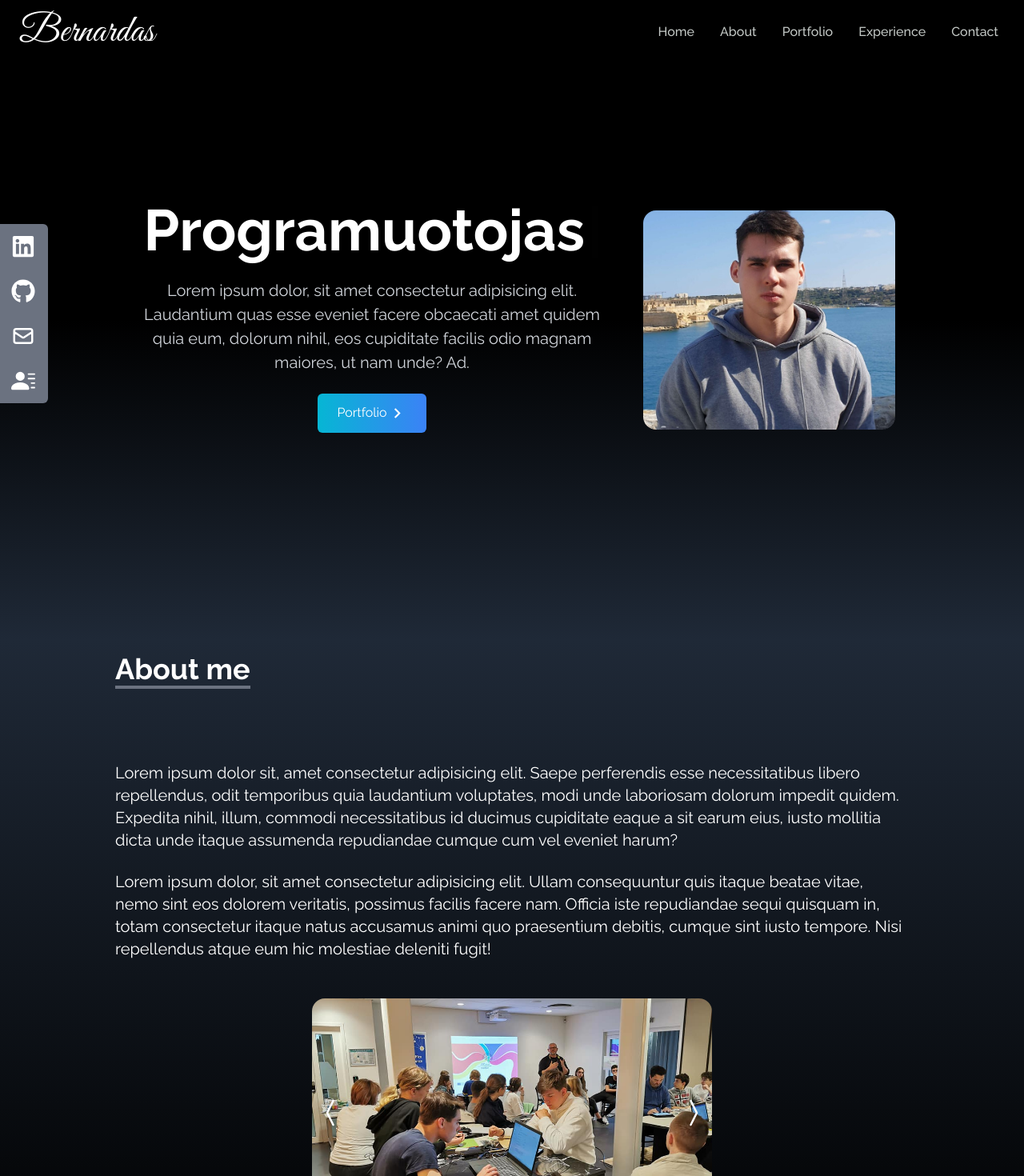
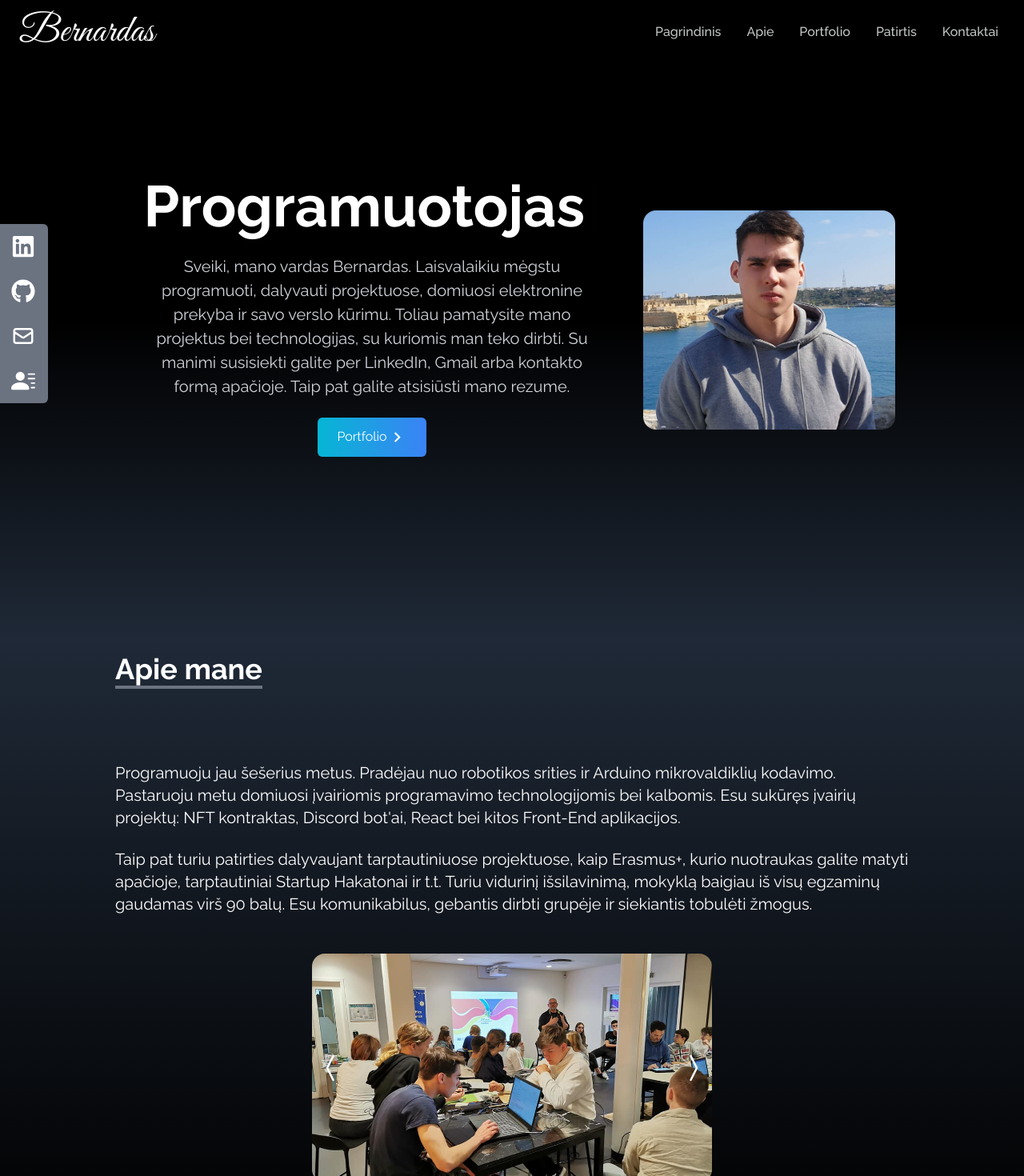
Before and after one commit to bernardas77/port-ber, a React (Create React App) app: page / in a window 1280 px wide. Shown: the top 1470 px of the page at 80% size. Built offline with nearby package versions, Linux system fonts and the light colour scheme.

Commit message:
final react-app

```diff
--- a/src/components/About.jsx
+++ b/src/components/About.jsx
@@ -24,22 +24,22 @@ const About = () => {
   const [CurrSrc, SetCurrSrc] = useState(0);
 
   return (
-    <div name='about' className='w-full h-fit bg-gradient-to-b from-gray-800 to-black text-white pb-14'>
+    <div name='apie' className='w-full h-fit bg-gradient-to-b from-gray-800 to-black text-white pb-14'>
       <div className='max-w-screen-lg p-4 mx-auto flex flex-col justify-center w-full h-full'>
         <div className='pb-4'>
           <p className='text-4xl font-bold inline border-b-4 border-gray-500'>
-            About me
+            Apie mane
           </p>
         </div>
 
         <p className='text-xl mt-20'>
-          Lorem ipsum dolor sit, amet consectetur adipisicing elit. Saepe perferendis esse necessitatibus libero repellendus, odit temporibus quia laudantium voluptates, modi unde laboriosam dolorum impedit quidem. Expedita nihil, illum, commodi necessitatibus id ducimus cupiditate eaque a sit earum eius, iusto mollitia dicta unde itaque assumenda repudiandae cumque cum vel eveniet harum?
+          Programuoju jau šešerius metus. Pradėjau nuo robotikos srities ir Arduino mikrovaldiklių kodavimo. Pastaruoju metu domiuosi įvairiomis programavimo technologijomis bei kalbomis. Esu sukūręs įvairių projektų: NFT kontraktas, Discord bot'ai, React bei kitos Front-End aplikacijos.
         </p>
 
         <br />
 
         <p className='text-xl'>
-          Lorem ipsum dolor, sit amet consectetur adipisicing elit. Ullam consequuntur quis itaque beatae vitae, nemo sint eos dolorem veritatis, possimus facilis facere nam. Officia iste repudiandae sequi quisquam in, totam consectetur itaque natus accusamus animi quo praesentium debitis, cumque sint iusto tempore. Nisi repellendus atque eum hic molestiae deleniti fugit!
+          Taip pat turiu patirties dalyvaujant tarptautiniuose projektuose, kaip Erasmus+, kurio nuotraukas galite matyti apačioje, tarptautiniai Startup Hakatonai ir t.t. Turiu vidurinį išsilavinimą, mokyklą baigiau iš visų egzaminų gaudamas virš 90 balų. Esu komunikabilus, gebantis dirbti grupėje ir siekiantis tobulėti žmogus.
         </p>
       </div>
 
--- a/src/components/Contact.jsx
+++ b/src/components/Contact.jsx
@@ -2,12 +2,12 @@ import React from 'react'
 
 const Contact = () => {
   return (
-    <div name='contact' className='w-full h-screen bg-gradient-to-b from-black to-gray-800 p-4 text-white'>
+    <div name='kontaktai' className='w-full h-screen bg-gradient-to-b from-black to-gray-800 p-4 text-white'>
 
         <div className='flex flex-col p-4 justify-center max-w-screen-lg mx-auto h-full'>
           <div className='pb-8'>
             <p className='text-4xl font-bold inline border-b-4 border-gray-500'>Kontaktai</p>
-            <p className='py-6'>Pateikite formą apačioje ir susisiekite su manimi</p>
+            <p className='py-6'>Pateikite formą apačioje ir susisiekite su manimi.</p>
           </div>
 
           <div className='flex flex-col justify-center items-center'>
--- a/src/components/Experience.jsx
+++ b/src/components/Experience.jsx
@@ -6,6 +6,7 @@ import Python from '../assets/python.png'
 import React2 from '../assets/react.png'
 import Tailwind from '../assets/tailwind-css.png'
 import JS from '../assets/javascript.png'
+import CPP from '../assets/cpp.png'
 
 const Experience = () => {
 
@@ -52,16 +53,22 @@ const Experience = () => {
       title: 'Solidity',
       style: 'shadow-gray-200',
     },
+    {
+      id: 8,
+      src: CPP,
+      title: 'C++',
+      style: 'shadow-blue-300',
+    },
   ]
 
   return (
-    <div name='experience' className='bg-gradient-to-b from-gray-800 to-black w-full h-screen pt-14'>
+    <div name='patirtis' className='bg-gradient-to-b from-gray-800 to-black w-full h-screen pt-14'>
 
       <div className='max-w-screen-lg mx-auto flex flex-col justify-center w-full h-full text-white'>
         <div>
           <p className='text-4xl font-bold border-b-4 border-gray-500 inline py-2
           '>Patirtis</p>
-          <p className='py-6'>Tai yra technologijos, su kuriomis man teko dirbti</p>
+          <p className='py-6'>Tai yra technologijos, su kuriomis man teko dirbti.</p>
         </div>
 
         <div className='w-full grid grid-cols-2 sm:grid-cols-4 gap-8 text-center py-8 px-12 sm:px-0'>
--- a/src/components/Home.jsx
+++ b/src/components/Home.jsx
@@ -12,7 +12,7 @@ const Home = () => {
   })
 
   return (
-    <div name='home' className='h-screen w-full bg-gradient-to-b from-black via-black to-gray-800 pt-14 md:pt-0'>
+    <div name='pagrindinis' className='h-screen w-full bg-gradient-to-b from-black via-black to-gray-800 pt-14 md:pt-0'>
       <div className='max-w-md md:max-w-screen-lg mx-auto flex flex-col items-center justify-center h-full px-4 md:flex-row pt-10 md:pt-0'>
         <div className='flex flex-col justify-center items-center text-center'>
           <div className='flex flex-row'>
@@ -23,7 +23,7 @@ const Home = () => {
           </div>
 
           <p className='text-gray-300 pt-3 md:pt-6 pb-4 w-[100%] md:w-[90%] text-[15px] md:text-[20px]'>
-            Lorem ipsum dolor, sit amet consectetur adipisicing elit. Laudantium quas esse eveniet facere obcaecati amet quidem quia eum, dolorum nihil, eos cupiditate facilis odio magnam maiores, ut nam unde? Ad.
+            Sveiki, mano vardas Bernardas. Laisvalaikiu mėgstu programuoti, dalyvauti projektuose, domiuosi elektronine prekyba ir savo verslo kūrimu. Toliau pamatysite mano projektus bei technologijas, su kuriomis man teko dirbti. Su manimi susisiekti galite per LinkedIn, Gmail arba kontakto formą apačioje. Taip pat galite atsisiūsti mano rezume.
           </p>
 
           <div>
--- a/src/components/NavBar.jsx
+++ b/src/components/NavBar.jsx
@@ -9,11 +9,11 @@ const NavBar = () => {
   const links = [
     {
       id: 1,
-      link: 'home'
+      link: 'pagrindinis'
     },
     {
       id: 2,
-      link: 'about'
+      link: 'apie'
     },
     {
       id: 3,
@@ -21,11 +21,11 @@ const NavBar = () => {
     },
     {
       id: 4,
-      link: 'experience'
+      link: 'patirtis'
     },
     {
       id: 5,
-      link: 'contact'
+      link: 'kontaktai'
     },
   ]
 
--- a/src/components/Portfolio.jsx
+++ b/src/components/Portfolio.jsx
@@ -45,7 +45,7 @@ const Portfolio = () => {
       <div className='max-w-screen-lg p-4 mx-auto flex flex-col justify-center w-full h-full'>
         <div className='pb-8'>
           <p className='text-4xl font-bold inline border-b-4 border-gray-500'>Portfolio</p>
-          <p className='py-6'>Mano darbai</p>
+          <p className='py-6'>Mano darbai.</p>
         </div>
 
 
```
Also changed, not shown: src/assets/cpp.png (added).
